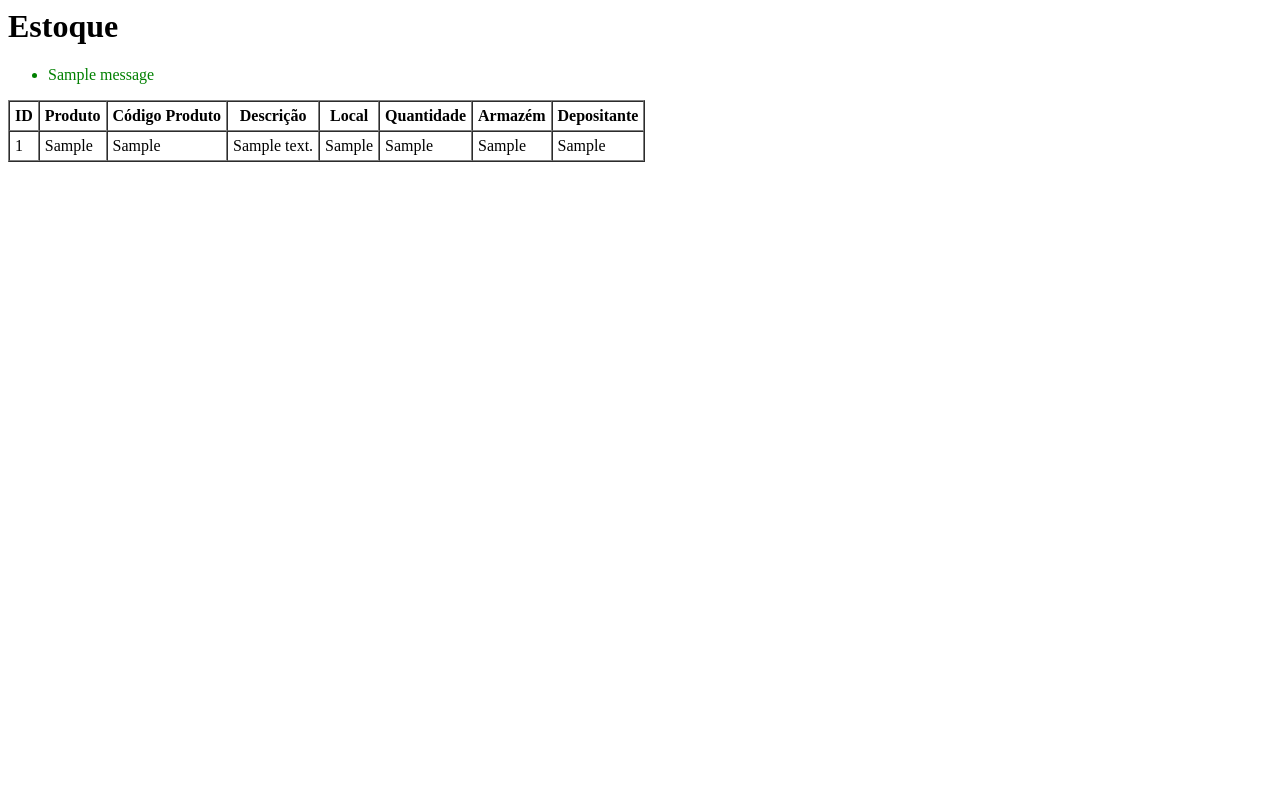
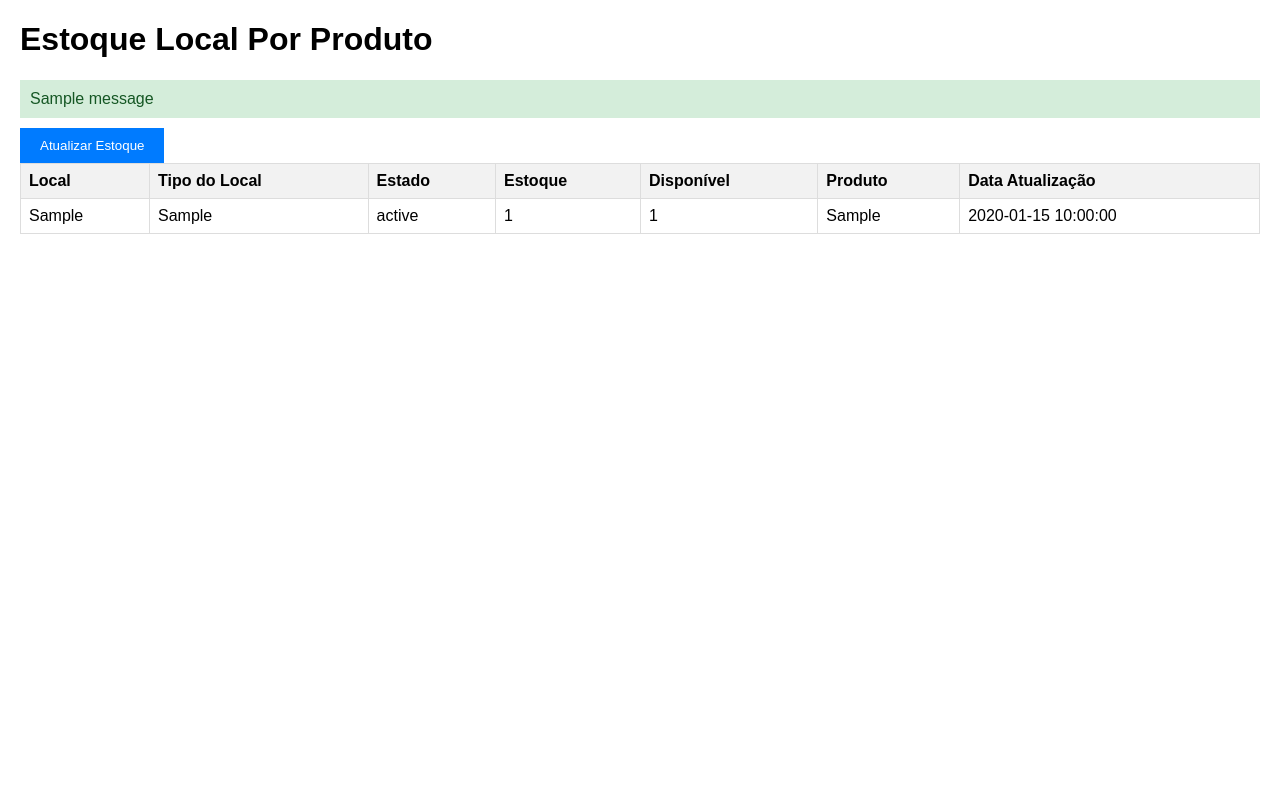
Before and after one commit to Andersonps-dev/AppReversa, a Flask app: page / in a window 1280 px wide. Run offline with Flask 3, Linux system fonts and the light colour scheme; tables that the repository leaves empty hold one stand-in row (values such as "Sample post"); one stand-in notice (Sample message) is shown.

Commit message:
Refactor Estoque model and update index.html template
- Updated Estoque model fields for better clarity and data types.
- Changed field names to follow a consistent naming convention.
- Enhanced index.html with a new layout, including a button for stock updates and improved message display.
- Updated table structure to reflect new model fields and provide a clearer view of stock data.

```diff
--- a/app.py
+++ b/app.py
@@ -7,14 +7,14 @@ import json
 import os
 from dotenv import load_dotenv
 import pandas as pd
-from datetime import datetime
+from datetime import datetime, date, timedelta
+import sqlite3
 from functools import wraps
 import logging
 from sqlalchemy import func
 from models import Estoque
 from config import LINK_WMS, LOGINS_WMS, SENHAS_WMS, ID_TOKEN_WMS, TOKENS_SENHAS
 
-# Configuração do Flask
 app = Flask(__name__)
 
 app.config['SECRET_KEY'] = 'admin_anderson_luft'
@@ -29,11 +29,229 @@ load_dotenv()
 logging.basicConfig(level=logging.INFO)
 logger = logging.getLogger(__name__)
 
+def extrair_dados_estoques_wms(link_wms, user_wms, senha_wms, id_depositante=2361178, armazem="insider%", save_path=app.instance_path):
+    try:
+        headers = {
+            'User-Agent': 'Mozilla/5.0 (Windows NT 10.0; Win64; x64) AppleWebKit/537.36 (KHTML, like Gecko) Chrome/133.0.0.0 Safari/537.36',
+            'Content-Type': 'application/json',
+            'Accept': 'application/json',
+        }
+
+        session = requests.Session()
+
+        # Login
+        login_url = link_wms + r'webresources/SessionService/login'
+        login_data = {
+            "nomeUsuario": user_wms,
+            "password": senha_wms,
+            "armazem": {
+                "id": 7,
+                "descricao": "LUFT SOLUTIONS - AG2 - CAJAMAR - 16"
+            }
+        }
+
+        session.get(link_wms, headers=headers)
+        response = session.post(login_url, json=login_data, headers=headers)
+        bearer_token = response.json().get('value', {}).get('bearer')
+        headers['Authorization'] = f'Bearer {bearer_token}'
+
+        consulta_estoque_url = link_wms + r'webresources/ConsultaEstoqueService/getConsultaEstoqueLocalPorProduto'
+        consulta_estoque_data = {
+            "idDepositante": id_depositante,
+            "idArmazem": 7,
+            "config": {
+                "@class": "SqlQueryResultSlickConfig",
+                "sqlQueryLoadMode": "VALUES",
+                "queryType": "TABLEID",
+                "showAll": False,
+                "orderBy": None,
+                "customWhere": None,
+                "scalarTypes": {
+                    "BUFFER": "java.lang.Boolean",
+                    "LOCALATIVO": "java.lang.Boolean"
+                },
+                "showFilter": [],
+                "filterConfigs": [],
+                "take": 40,
+                "skip": 0,
+                "advancedSearch": [],
+                "parameters": None,
+                "onlyGenerateSql": False,
+                "dynamicParameters": None
+            }
+        }
+
+        consulta_response = session.post(consulta_estoque_url, json=consulta_estoque_data, headers=headers)
+
+        if consulta_response.status_code != 200:
+            flash(f"Falha na consulta de estoque! Status: {consulta_response.status_code}", 'error')
+            return False
+
+        logger.info("Consulta de estoque realizada com sucesso!")
+
+        gerar_csv_data = {
+            "idDepositante": id_depositante,
+            "idArmazem": 7,
+            "config": {
+                "@class": "SqlQueryResultCsvConfig",
+                "sqlQueryLoadMode": "VALUES",
+                "queryType": "TABLEID",
+                "showAll": True,
+                "orderBy": None,
+                "customWhere": None,
+                "scalarTypes": {
+                    "BUFFER": "java.lang.Boolean",
+                    "LOCALATIVO": "java.lang.Boolean"
+                },
+                "separator": 1,
+                "showFilter": [],
+                "filterConfigs": [],
+                "take": 40,
+                "skip": 0,
+                "advancedSearch": [],
+                "parameters": None,
+                "onlyGenerateSql": False,
+                "dynamicParameters": None,
+                "visibleColumnIndex": ""
+            }
+        }
+
+        logger.info("Gerando CSV...")
+        gerar_csv_response = session.post(consulta_estoque_url, json=gerar_csv_data, headers=headers)
+
+        if gerar_csv_response.status_code != 200:
+            flash(f"Falha ao gerar o CSV! Status: {gerar_csv_response.status_code}", 'error')
+            return False
+
+        logger.info("CSV gerado com sucesso!")
+        gerar_csv_response_json = gerar_csv_response.json()
+
+        file_name = gerar_csv_response_json['value']['fileName']
+        download_csv_url = f'http://200.143.168.151:8880/siltwms/tsunami/ExportServlet?ExportedFilename={file_name}'
+
+        logger.info(f"Baixando o arquivo CSV: {file_name}...")
+        download_response = session.get(download_csv_url, headers=headers)
+
+        if download_response.status_code != 200:
+            flash(f"Falha ao baixar o arquivo CSV! Status: {download_response.status_code}", 'error')
+            return False
+
+        logger.info("Arquivo baixado com sucesso!")
+
+        novo_nome = "Estoque Local Por Produto"
+        full_path = os.path.join(save_path, novo_nome + ".csv")
+
+        save_dir = os.path.dirname(full_path)
+        if not os.path.exists(save_dir):
+            os.makedirs(save_dir)
+
+        with open(full_path, 'wb') as file:
+            file.write(download_response.content)
+        logger.info(f"Arquivo salvo em: {full_path}")
+
+        db_path = os.path.join(save_path, "database.db")
+        conn = sqlite3.connect(db_path)
+        cursor = conn.cursor()
+
+        try:
+            cursor.execute('DROP TABLE IF EXISTS estoque')
+        except:
+            pass
+
+        cursor.execute('''
+            CREATE TABLE IF NOT EXISTS estoque (
+                id INTEGER PRIMARY KEY AUTOINCREMENT,
+                Local TEXT,
+                F_IDLOCAL TEXT,
+                Tipo_do_Local TEXT,
+                Estado TEXT,
+                Buffer BOOLEAN,
+                Local_Ativo BOOLEAN,
+                Setor TEXT,
+                Regiao TEXT,
+                Estoque INTEGER,
+                Pendencia INTEGER,
+                Adicionar INTEGER,
+                Disponivel INTEGER,
+                Barra TEXT,
+                Descricao_Reduzida TEXT,
+                idProduto TEXT,
+                Codigo_do_Produto TEXT,
+                Codigo_Produto_Depositante TEXT,
+                Produto TEXT,
+                Depositante TEXT,
+                Tipo TEXT,
+                H_IDARMAZEM TEXT,
+                H_IDDEPOSITANTE TEXT,
+                H_ORDEM TEXT,
+                H_RN TEXT,
+                data_atualizacao DATETIME
+            )
+        ''')
+
+        df = pd.read_csv(full_path)
+        for _, row in df.iterrows():
+            cursor.execute('''
+                INSERT INTO estoque (
+                    Local, F_IDLOCAL, Tipo_do_Local, Estado, Buffer, Local_Ativo, Setor, Regiao,
+                    Estoque, Pendencia, Adicionar, Disponivel, Barra, Descricao_Reduzida,
+                    idProduto, Codigo_do_Produto, Codigo_Produto_Depositante, Produto,
+                    Depositante, Tipo, H_IDARMAZEM, H_IDDEPOSITANTE, H_ORDEM, H_RN, data_atualizacao
+                )
+                VALUES (?, ?, ?, ?, ?, ?, ?, ?, ?, ?, ?, ?, ?, ?, ?, ?, ?, ?, ?, ?, ?, ?, ?, ?, ?)
+            ''', (
+                row.get('Local', ''),
+                row.get('F$IDLOCAL', ''),
+                row.get('Tipo do Local', ''),
+                row.get('Estado', ''),
+                row.get('Buffer', False),
+                row.get('Local Ativo', False),
+                row.get('Setor', ''),
+                row.get('Região', ''),
+                row.get('Estoque', 0),
+                row.get('Pendência', 0),
+                row.get('Adicionar', 0),
+                row.get('Disponível', 0),
+                row.get('Barra', ''),
+                row.get('Descrição Reduzida', ''),
+                row.get('idProduto', ''),
+                row.get('Código do Produto', ''),
+                row.get('Código Produto Depositante', ''),
+                row.get('Produto', ''),
+                row.get('Depositante', ''),
+                row.get('Tipo', ''),
+                row.get('H$IDARMAZEM', ''),
+                row.get('H$IDDEPOSITANTE', ''),
+                row.get('H$ORDEM', ''),
+                row.get('H$RN', ''),
+                datetime.now().strftime('%Y-%m-%d %H:%M:%S')
+            ))
+
+        conn.commit()
+        conn.close()
+        logger.info(f"Dados salvos com sucesso no banco de dados: {db_path}, tabela: estoque")
+        flash("Dados de estoque atualizados com sucesso!", "success")
+        return True
+
+    except Exception as e:
+        logger.error(f"❌ Erro crítico: {e}")
+        flash(f"Erro ao atualizar dados de estoque: {e}", "error")
+        return False
+
 @app.route('/')
 def index():
-    estoques = Estoque.query.all()
+    estoques = Estoque.query.limit(20).all()
     return render_template('index.html', estoques=estoques)
 
+@app.route('/atualizar_estoque', methods=['POST'])
+def atualizar_estoque():
+    success = extrair_dados_estoques_wms(
+        link_wms=LINK_WMS,
+        user_wms=LOGINS_WMS[0],
+        senha_wms=SENHAS_WMS[0],
+        save_path=app.instance_path
+    )
+    return redirect(url_for('index'))
 
 if __name__ == '__main__':
     with app.app_context():
--- a/templates/index.html
+++ b/templates/index.html
@@ -1,39 +1,68 @@
-<h1>Estoque</h1>
+<!DOCTYPE html>
+<html lang="pt-BR">
+<head>
+    <meta charset="UTF-8">
+    <meta name="viewport" content="width=device-width, initial-scale=1.0">
+    <title>Estoque WMS</title>
+    <style>
+        body { font-family: Arial, sans-serif; margin: 20px; }
+        table { border-collapse: collapse; width: 100%; }
+        th, td { border: 1px solid #ddd; padding: 8px; text-align: left; }
+        th { background-color: #f2f2f2; }
+        .message { padding: 10px; margin-bottom: 10px; }
+        .success { background-color: #d4edda; color: #155724; }
+        .error { background-color: #f8d7da; color: #721c24; }
+        button { padding: 10px 20px; background-color: #007bff; color: white; border: none; cursor: pointer; }
+        button:hover { background-color: #0056b3; }
+    </style>
+</head>
+<body>
+    <h1>Estoque Local Por Produto</h1>
+
+    <!-- Display Flash Messages -->
     {% with messages = get_flashed_messages(with_categories=true) %}
         {% if messages %}
-    <ul>
             {% for category, message in messages %}
-      <li style="color: {% if category == 'success' %}green{% else %}red{% endif %};">{{ message }}</li>
+                <div class="message {{ category }}">{{ message }}</div>
             {% endfor %}
-    </ul>
         {% endif %}
     {% endwith %}
 
-<table border="1" cellpadding="5" cellspacing="0">
+    <!-- Button to Trigger Stock Update -->
+    <form method="POST" action="{{ url_for('atualizar_estoque') }}">
+        <button type="submit">Atualizar Estoque</button>
+    </form>
+
+    <!-- Display Stock Data -->
+    {% if estoques %}
+        <table>
             <thead>
                 <tr>
-            <th>ID</th>
+                    <th>Local</th>
+                    <th>Tipo do Local</th>
+                    <th>Estado</th>
+                    <th>Estoque</th>
+                    <th>Disponível</th>
                     <th>Produto</th>
-            <th>Código Produto</th>
-            <th>Descrição</th>
-            <th>Local</th>
-            <th>Quantidade</th>
-            <th>Armazém</th>
-            <th>Depositante</th>
+                    <th>Data Atualização</th>
                 </tr>
             </thead>
             <tbody>
-    {% for s in estoques %}
+                {% for estoque in estoques %}
                     <tr>
-            <td>{{ s.id }}</td>
-            <td>{{ s.produto }}</td>
-            <td>{{ s.codigo_produto }}</td>
-            <td>{{ s.descricao_reduzida }}</td>
-            <td>{{ s.local }}</td>
-            <td>{{ s.disponivel or s.estoque }}</td>
-            <td>{{ s.h_idarmazem }}</td>
-            <td>{{ s.depositante }}</td>
+                        <td>{{ estoque.Local }}</td>
+                        <td>{{ estoque.Tipo_do_Local }}</td>
+                        <td>{{ estoque.Estado }}</td>
+                        <td>{{ estoque.Estoque }}</td>
+                        <td>{{ estoque.Disponivel }}</td>
+                        <td>{{ estoque.Produto }}</td>
+                        <td>{{ estoque.data_atualizacao }}</td>
                     </tr>
                 {% endfor %}
             </tbody>
         </table>
+    {% else %}
+        <p>Nenhum dado de estoque disponível.</p>
+    {% endif %}
+</body>
+</html>
```
Also changed, not shown: extrair_estoque.py (+5 -4 lines), models.py (+26 -26 lines). Lines whose indentation alone changed are shown as unchanged.
